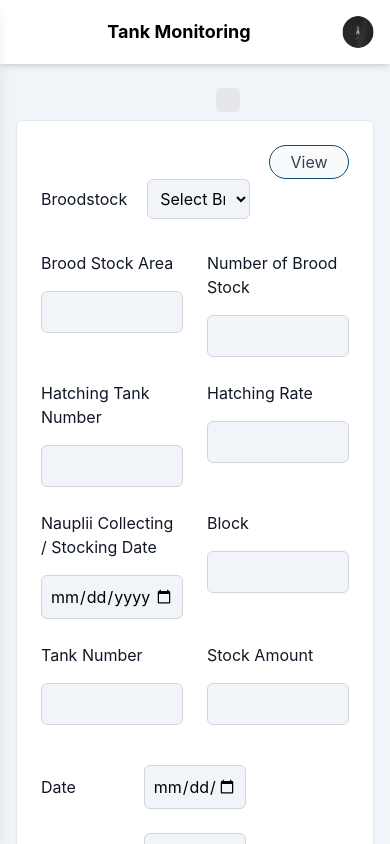
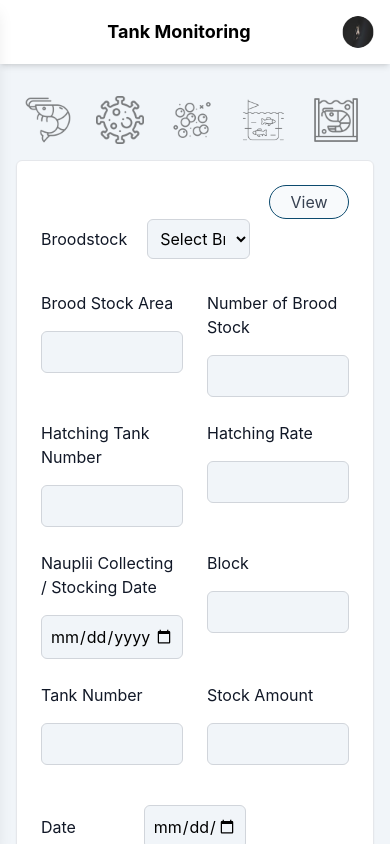
Before and after one commit to VishwaDeAero/aquahub, a React (Create React App) app: page /tank-monitoring in a window 390 px wide. Built offline with nearby package versions, Linux system fonts and the light colour scheme; the HTML template or start-up script is replaced by a standard one.

Commit message:
Responsive - Icon Navigation

```diff
--- a/src/components/IconNavigation.js
+++ b/src/components/IconNavigation.js
@@ -27,17 +27,17 @@ const IconNavigation = ({ onSelect }) => {
 
     return (
         <div className="w-full overflow-x-auto whitespace-nowrap py-2">
-            <div className="flex space-x-4">
+            <div className="flex space-x-2 md:space-x-4">
                 {icons.map((item) => (
                     <NavLink
                         key={item.id}
                         to={item.path}
                         className={({ isActive }) =>
-                            `p-3 rounded-md transition-opacity ${isActive ? "opacity-100 bg-gray-200" : "opacity-50 hover:opacity-80"
+                            `p-2 md:p-3 rounded-md flex-shrink-0 md:[flex-shrink:1] transition-opacity ${isActive ? "opacity-100 bg-gray-200" : "opacity-50 hover:opacity-80"
                             }`
                         }
                     >
-                        <img src={item.src} alt={item.name} className="h-auto w-full" />
+                        <img src={item.src} alt={item.name} className="h-auto w-12 md:w-full" />
                     </NavLink>
 
                 ))}
```
